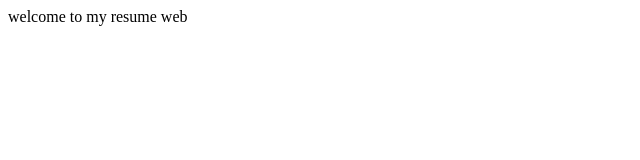
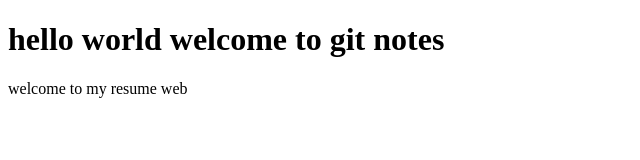
Before and after one commit to CodeCrafter401/codesand, a plain HTML site: page about.html in a window 1280 px wide. Shown: the whole page, without its empty margins (0-640 px from the left). Drawn offline with Linux system fonts and the light colour scheme.

Commit message:
jan-10:a header is added to the website

```diff
--- a/about.html
+++ b/about.html
@@ -8,6 +8,11 @@
     </title>
 </head>
 <body>
+    <header>
+        <h1>
+            hello world welcome to git notes
+        </h1>
+    </header>
     <H>welcome to my resume web</H>
 </body>
 </html>
```
